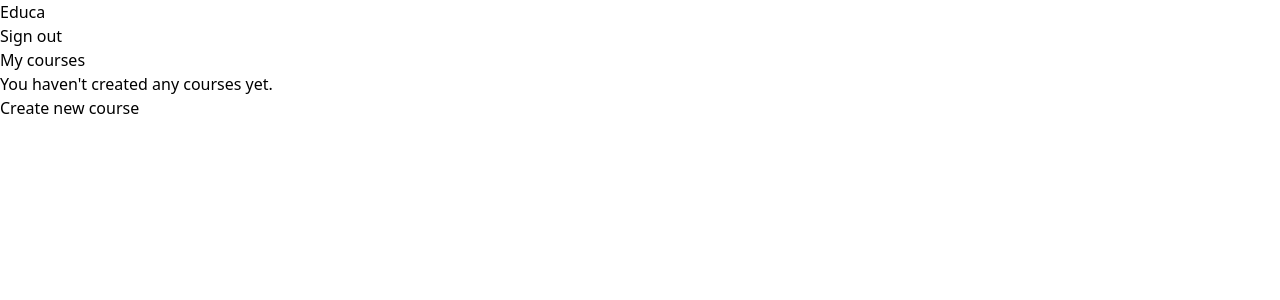
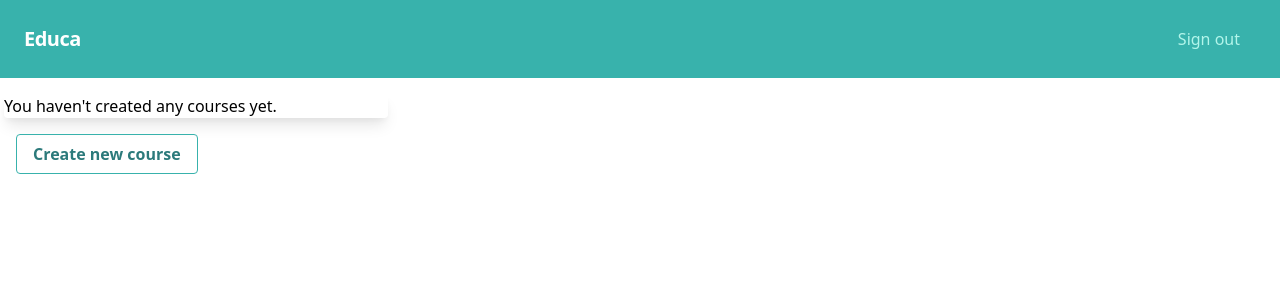
Before and after one commit to juanrebolledo17/educa-django-app, a Django app: page /course/mine/ in a window 1280 px wide. Shown: the top 300 px of the page. Run offline with Django 3.2, Linux system fonts and the light colour scheme; the visitor is signed in with stand-in values (Sample User, id 1); data that the repository does not hold is empty; style sheets or scripts are compiled from the project's sources.

Commit message:
some modifications

```diff
--- a/courses/templates/base.html
+++ b/courses/templates/base.html
@@ -4,24 +4,32 @@
 <head>
     <meta charset="UTF-8">
     <meta name="viewport" content="width=device-width, initial-scale=1.0">
-    <title>{% block title %}Educa{% endblock %}</title>
+    <title>Educa {% block title %}{% endblock %}</title>
     <link rel="stylesheet" href="{% static 'css/tailwind-output.css' %}">
 </head>
 <body>
     <header>
-        <a href="./" class="logo">Educa</a>
-        <nav>
-            <ul class="menu">
-                {% if request.user.is_authenticated %}
-                    <li>
-                        <a href="{% url 'logout' %}">Sign out</a>
-                    </li>
-                {% else %}
-                    <li>
-                        <a href="{% url 'login' %}">Sign in</a>
-                    </li>
-                {% endif %}
-            </ul>
+        <nav class="flex items-center justify-between flex-wrap bg-teal-500 p-6">
+            <div class="flex items-center flex-shrink-0 text-white mr-6">
+                <a href="./" class="font-semibold text-xl tracking-tight">Educa</a>
+            </div>
+            <div class="block lg:hidden">
+                <button class="flex items-center px-3 py-2 border rounded text-teal-200 border-teal-400 hover:text-white hover:border-white">
+                    <svg class="fill-current h-3 w-3" viewBox="0 0 20 20" xmlns="http://www.w3.org/2000/svg"><title>Menu</title><path d="M0 3h20v2H0V3zm0 6h20v2H0V9zm0 6h20v2H0v-2z"/></svg>
+                </button>
+            </div>
+            <div class="w-full block flex-grow lg:flex lg:items-center lg:w-auto">
+                <div class="text-sm lg:flex-grow">
+
+                </div>
+                <div>
+                    {% if request.user.is_authenticated %}
+                        <a href="{% url 'logout' %}" class="block mt-4 lg:inline-block lg:mt-0 text-teal-200 hover:text-white mr-4">Sign out</a>
+                    {% else %}
+                        <a href="{% url 'login' %}" class="block mt-4 lg:inline-block lg:mt-0 text-teal-200 hover:text-white mr-4">Sign in</a>
+                    {% endif %}
+                </div>
+            </div>
         </nav>
     </header>
 
--- a/courses/templates/courses/manage/course/delete.html
+++ b/courses/templates/courses/manage/course/delete.html
@@ -1,7 +1,7 @@
 {% extends 'base.html' %}
 
 {% block title %}
-    Delete course
+    | Delete course
 {% endblock %}
 
 {% block content %}
--- a/courses/templates/courses/manage/course/list.html
+++ b/courses/templates/courses/manage/course/list.html
@@ -1,23 +1,28 @@
 {% extends 'base.html' %}
 
-{% block title %}My Courses{% endblock %}
+{% block title %}| My Courses{% endblock %}
 
 {% block content %}
-<h1>My courses</h1>
-<div class="module">
+<div class="w-full p-4">
+    <div class="flex -mx-3">
         {% for course in object_list %}
-        <div class="course-info">
-            <h3>{{ course.title }}</h3>
+            <div class="flex-1 max-w-sm rounded overflow-hidden shadow-lg mb-3 mx-3">
+                <div class="px-6 py-4">
+                    <h3 class="font-bold text-xl mb-2">{{ course.title }}</h3>
                     <p>
-                <a href="{% url 'courses:course_edit' course.id %}">Edit</a>
-                <a href="{% url 'courses:course_delete' course.id %}">Delete</a>
+                        <a href="{% url 'courses:course_edit' course.id %}" class="inline-block bg-teal-500 hover:bg-teal-600 text-white font-bold py-1 px-3 rounded focus:outline-none focus:shadow-outline mr-3">Edit</a>
+                        <a href="{% url 'courses:course_delete' course.id %}" class="inline-block bg-red-500 hover:bg-red-600 text-white font-bold py-1 px-3 rounded focus:outline-none focus:shadow-outline">Delete</a>
                     </p>
                 </div>
+            </div>
         {% empty %}
+            <div class="flex-1 max-w-sm rounded overflow-hidden shadow-lg mb-3">
                 <p>You haven't created any courses yet.</p>
+            </div>
         {% endfor %}
-    <p>
-        <a href="{% url 'courses:course_create' %}" class="button">Create new course</a>
-    </p>
+    </div>
+    <div class="pl-0 py-3">
+        <a href="{% url 'courses:course_create' %}" class="bg-transparent hover:bg-teal-500 text-teal-700 font-semibold hover:text-white py-2 px-4 border border-teal-500 hover:border-transparent rounded">Create new course</a>
+    </div>
 </div>
 {% endblock %}
--- a/educa/urls.py
+++ b/educa/urls.py
@@ -16,8 +16,11 @@ Including another URLconf
 from django.contrib import admin
 from django.urls import path, include
 from django.contrib.auth import views as auth_views
+from django.shortcuts import redirect
+from . import views
 
 urlpatterns = [
+    path('', views.landing_logic),
     path('course/', include('courses.urls')),
     path('login/', auth_views.LoginView.as_view(), name='login'),
     path('logout/', auth_views.LogoutView.as_view(next_page='login'), name='logout'),
```
Also changed, not shown: courses/templates/courses/manage/course/form.html (+25 -3 lines), courses/templates/landing.html (added, +16 -0 lines), courses/templates/registration/login.html (+53 -16 lines), educa/views.py (added, +7 -0 lines), 1 other file. Lines whose indentation alone changed are shown as unchanged.
